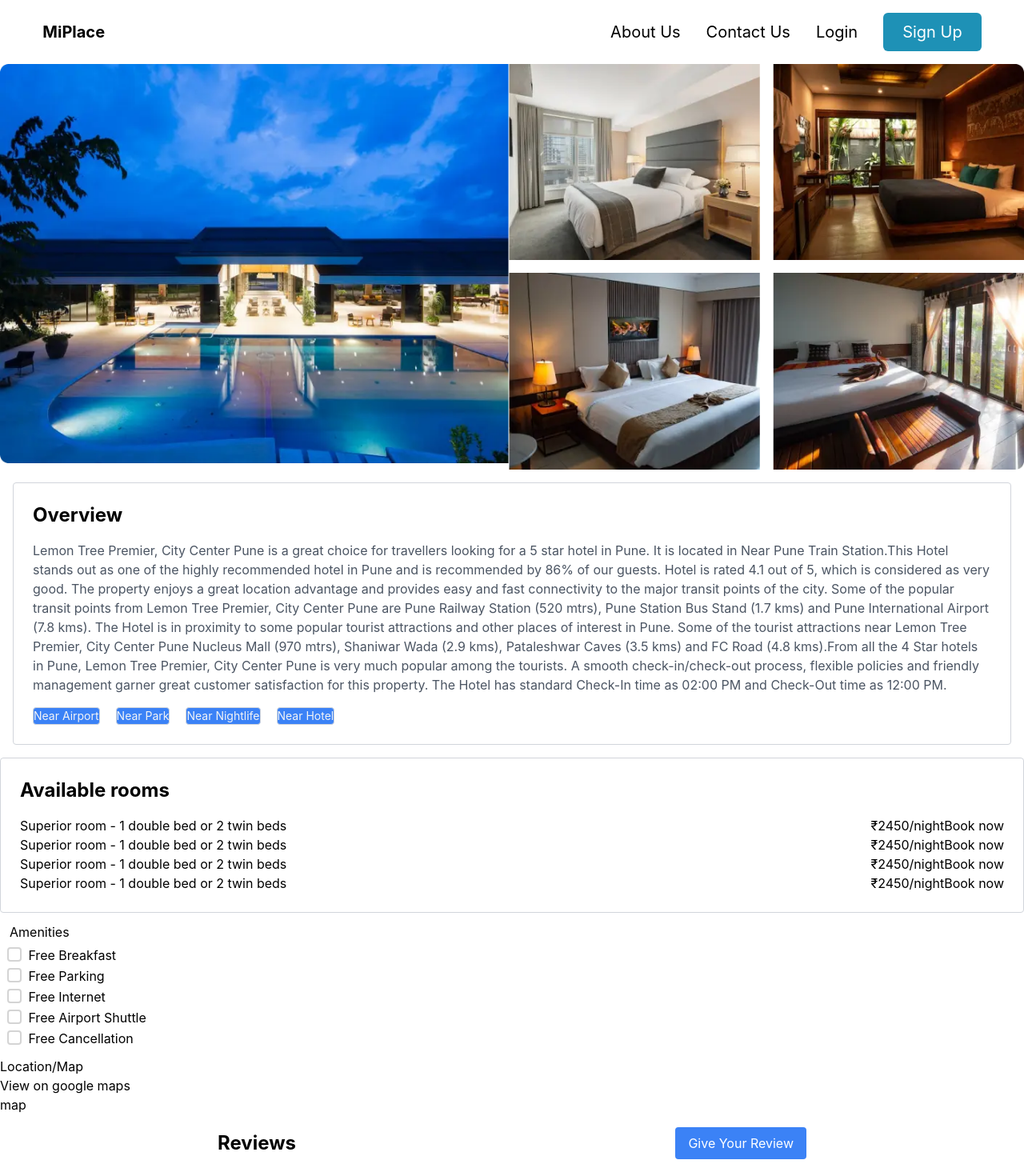
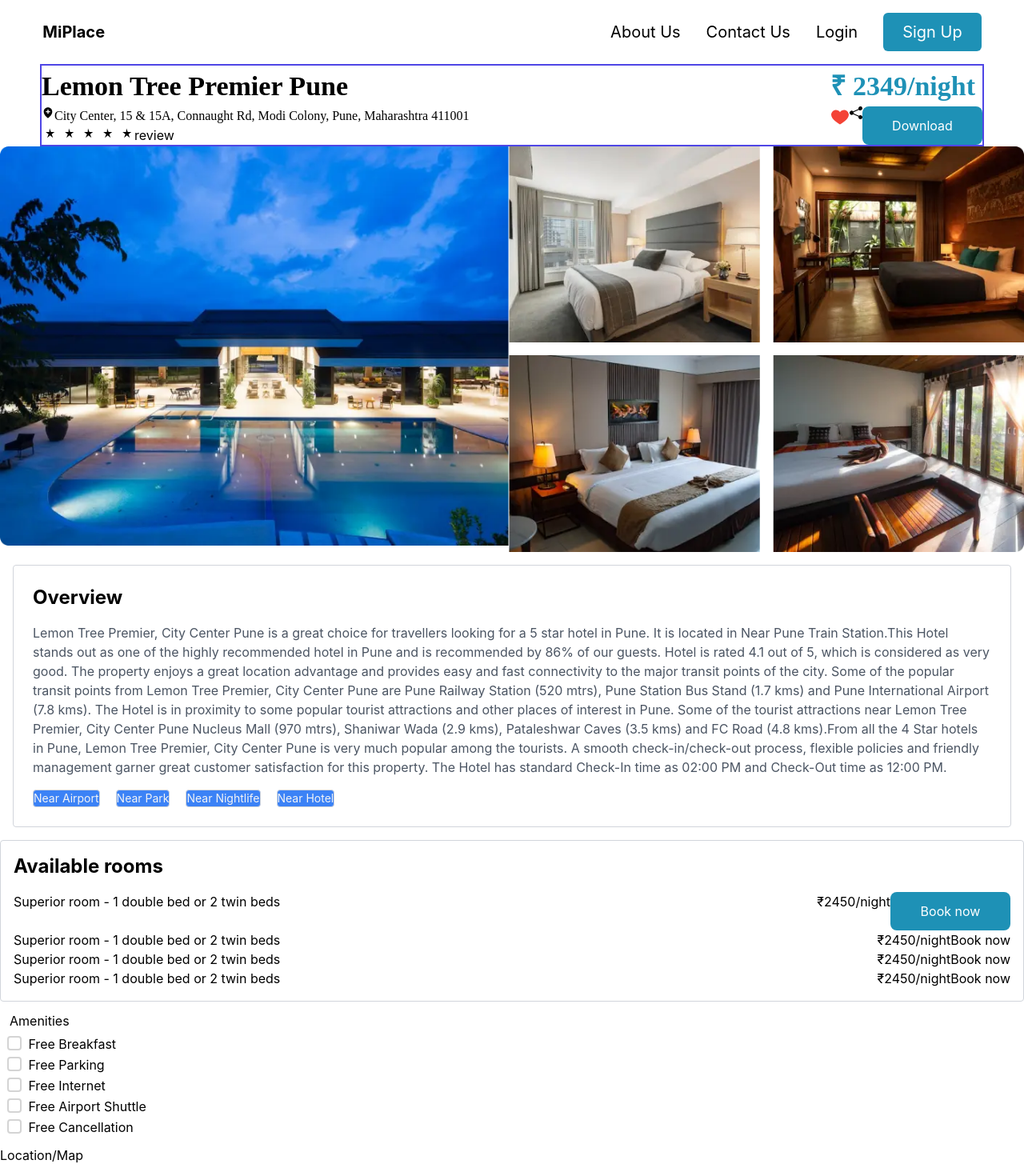
Before and after one commit to aruljohnsonalmabetter/MiPlace-Frontend, a React (Create React App) app in the folder miplace/: page /hotelinfo in a window 1280 px wide. Shown: the top 1460 px of the page at 80% size. Built offline with nearby package versions, Linux system fonts and the light colour scheme.

Commit message:
added all the links to different pages

```diff
--- a/miplace/package.json
+++ b/miplace/package.json
@@ -3,6 +3,7 @@
   "version": "0.1.0",
   "private": true,
   "dependencies": {
+    "@react-icons/all-files": "^4.1.0",
     "@reduxjs/toolkit": "^1.9.5",
     "@testing-library/jest-dom": "^5.17.0",
     "@testing-library/react": "^13.4.0",
--- a/miplace/src/components/Availablerooms.js
+++ b/miplace/src/components/Availablerooms.js
@@ -1,19 +1,23 @@
 import React from 'react'
+import Button from './Button';
+import { Link } from 'react-router-dom';
 
-function Availablerooms() {
+const Availablerooms =({room,price,text}) =>{
   return (
     <>
-    <div className="max-w-1409px mx-auto p-4 h-600px border border-gray-300 p-6 rounded">
+    <div className="max-w-1409px mx-auto p-4 h-600px border border-gray-300  rounded">
     <div><h1 className="text-2xl font-bold mb-4">Available rooms</h1></div>
 
     <div class="flex justify-between">
         <div class="flex">
             <img/>
-            <p>Superior room - 1 double bed or 2 twin beds</p>
+            <p>{room}</p>
         </div>
         <div class="flex">
-            <h2>₹2450/night</h2>
-            <button>Book now</button>
+            <h2>{price}/night</h2>
+            <Button
+                text={text}
+            />
         </div>
     </div>
 
@@ -24,7 +28,9 @@
         </div>
         <div class="flex">
             <h2>₹2450/night</h2>
+            <Link to="/bookingInfoandBill" >
             <button>Book now</button>
+            </Link>
         </div>
     </div>
 
--- /dev/null
+++ b/miplace/src/components/Button.jsx
@@ -0,0 +1,13 @@
+import React from 'react';
+
+function Button({ text, onClick }) {
+  return (
+    <button
+    className='w-[9.375rem] h-[3rem] bg-[#1E91B6] text-white rounded-lg'
+    onClick={onClick}>
+      {text}
+    </button>
+  );
+}
+
+export default Button;
--- a/miplace/src/components/HotelBookingComponent.jsx
+++ b/miplace/src/components/HotelBookingComponent.jsx
@@ -1,6 +1,6 @@
 import React from 'react'
 
-function HotelBookingComponent() {
+const HotelBookingComponent = () => {
   return (
     <>
 
--- /dev/null
+++ b/miplace/src/components/HotelNamebooking.js
@@ -0,0 +1,46 @@
+import React from 'react'
+import Button from './Button';
+// import { FaLocationDot } from "react-icons/fa" ;
+import { BiSolidLocationPlus } from "react-icons/bi";
+import { FcLike } from "react-icons/fc";
+import { BsFillShareFill } from "react-icons/bs";
+import Rating from "./Rating";
+
+
+const HotelNamebooking = ({hotelname,city,price,text}) => {
+  return (
+
+    <div class="flex justify-between mx-[3.125rem]  space-x-4 border-solid border-2 border-indigo-600">
+            <div>
+                <h1 className="font-[Montserrat] text-[2.125rem] font-semibold">{hotelname}</h1>
+
+                <h3 className=" flex font-[Montserrat]  font-medium" ><BiSolidLocationPlus/> {city}</h3>
+
+                <div className='flex'>
+                      <Rating value="5" className="inline " />
+
+                      <p>review</p>
+                </div>
+
+            </div>
+            <div>
+                <h1 className="font-[Montserrat] text-[2.125rem] font-bold text-[#1E91B6]">{price}/night</h1>
+                <div className='flex'>
+                    <FcLike className="text-2xl hover:scale-75   cursor-pointer transition ease-in-out delay-250"/>
+                    <BsFillShareFill/>
+                    <Button
+                    text={text}
+                    />
+
+                </div>
+
+            </div>
+
+        </div>
+
+
+
+  )
+};
+
+export default HotelNamebooking;
--- a/miplace/src/components/IndividualPlaceCard.js
+++ b/miplace/src/components/IndividualPlaceCard.js
@@ -5,6 +5,7 @@
 import { FcLike } from "react-icons/fc";
 import { BsFillCupFill } from "react-icons/bs";
 import Rating from "./Rating";
+import { Link } from 'react-router-dom';
 
 export const IndividualPlaceCard = () => {
   return (
@@ -67,9 +68,11 @@
             <div className="border-2 border-black p-2  rounded-md m-2">
               <FcLike className="text-2xl hover:scale-75   cursor-pointer transition ease-in-out delay-250" />
             </div>
+            <Link to="/hotelinfo" >
             <button className="bg-blue-800 w-full p-3 bordeer-none  mr-4 inline rounded-md text-white transition ease-in-out delay-250  hover:bg-blue-700 duration-300 text-bold  ">
               View Place
             </button>
+            </Link>
           </div>
         </div>
       </div>
--- a/miplace/src/pages/BookingInfoandBill.js
+++ b/miplace/src/pages/BookingInfoandBill.js
@@ -2,6 +2,9 @@
 import HotelBookingComponent from '../components/HotelBookingComponent'
 import Loginbookinginfo from '../components/Loginbookinginfo'
 import FinalBookingSlipComponent from '../components/FinalBookingSlipComponent'
+import { Link } from 'react-router-dom';
+
+
 function BookingInfoandBill() {
   return (
 
@@ -14,7 +17,9 @@
       <div class="border-solid my-[2.5rem]  w-[49.375rem] border-2 border-{A1A1A1} rounded-lg">
           <div class="flex my-[1rem] bg-[#1E91B6] w-[47.375rem] mx-[1rem] border-solid border-2 border-indigo-600 justify-between rounded-lg"  >
               <div className='text-white my-[1rem] ml-[1rem]'>
+                  <Link to="/mybookings">
                   <h1>Pay in Full</h1>
+                  </Link>
                   <p>Pay the total and you are all set</p>
               </div>
               <div className='my-[1rem] mr-[1rem]'>dot</div>
--- a/miplace/src/pages/HotelInfo.js
+++ b/miplace/src/pages/HotelInfo.js
@@ -1,16 +1,29 @@
 import React from 'react'
+// import { Link } from 'react-router-dom';
 import Reviews from '../components/Reviews.jsx'
 import Overview from '../components/Overview.jsx'
 import Imagegrid from '../components/Imagegrid.jsx'
 import Availablerooms from '../components/Availablerooms.js'
 import Amenities from '../components/Amenities.jsx'
 import Location from '../components/Location.jsx'
-function HotelInfo() {
+import HotelNamebooking from '../components/HotelNamebooking.js'
+
+const HotelInfo =() => {
   return (
     <div>
+    <HotelNamebooking
+     hotelname="Lemon Tree Premier Pune"
+     city="City Center, 15 & 15A, Connaught Rd, Modi Colony, Pune, Maharashtra 411001"
+     price="₹ 2349"
+     text="Download"
+    />
     <Imagegrid/>
       <Overview/>
-      <Availablerooms/>
+      <Availablerooms
+        room="Superior room - 1 double bed or 2 twin beds"
+        price="₹2450"
+        text="Book now"
+      />
       <Amenities/>
       <Location/>
      <Reviews/>
--- a/miplace/src/pages/MyBookings.js
+++ b/miplace/src/pages/MyBookings.js
@@ -1,16 +1,18 @@
 import React from 'react'
-
+import Button from '../components/Button'
 function MyBookings() {
   return (
     <div>
-        <div class="flex mx-[3.125rem] gap-[35rem] space-x-4 mx-auto border-solid border-2 border-indigo-600">
+        <div class="flex justify-between mx-[3.125rem]  space-x-4 border-solid border-2 border-indigo-600">
             <div>
                 <h1>Lemon Tree Premier Pune</h1>
                 <h3>City Center, 15 & 15A, Connaught Rd, Modi Colony, Pune, Maharashtra 411001</h3>
             </div>
             <div>
                 <h1>₹ 2349/night</h1>
-                <button>Download</button>
+                <Button
+                 text="Download"
+                />
             </div>
         </div>
         <div class="flex mx-[3.125rem] border-double border-4 border-indigo-600 ">
```
Also changed, not shown: 1 other file (tests, documents, lock files or other folders).
